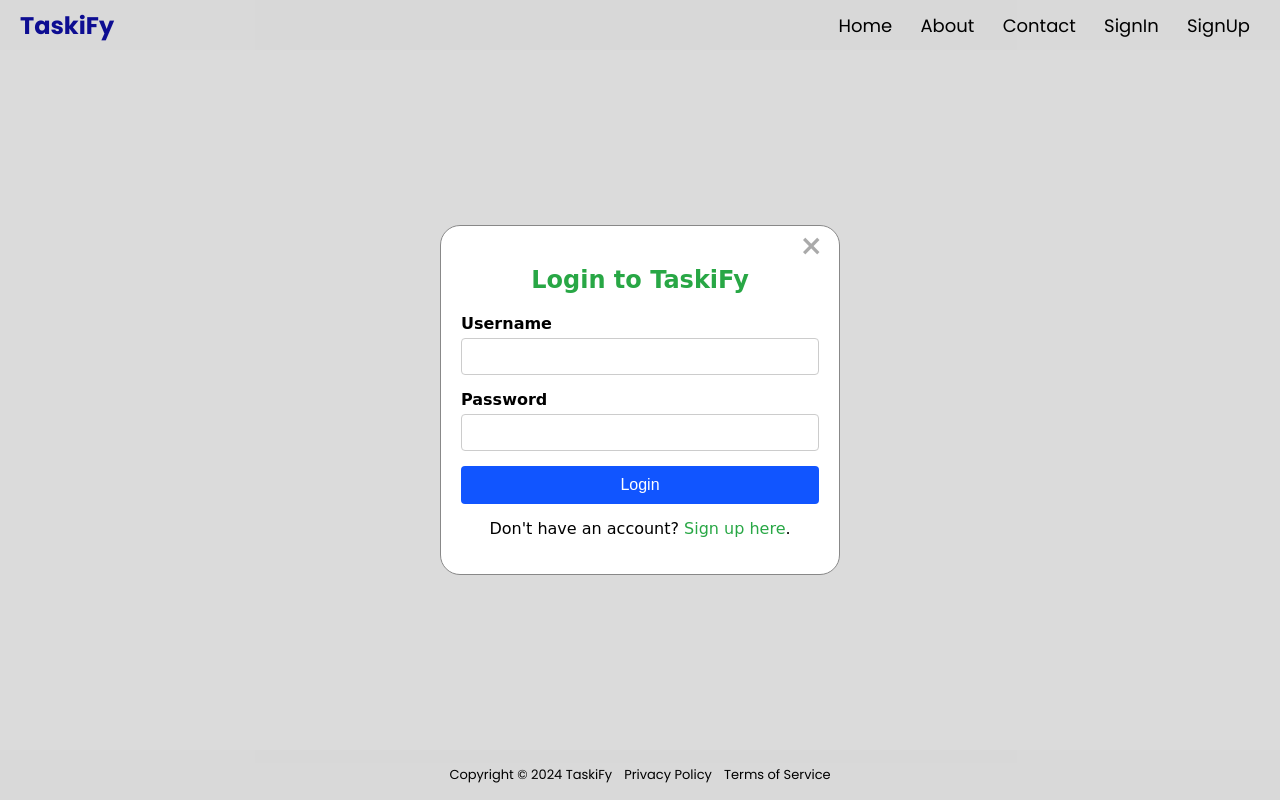
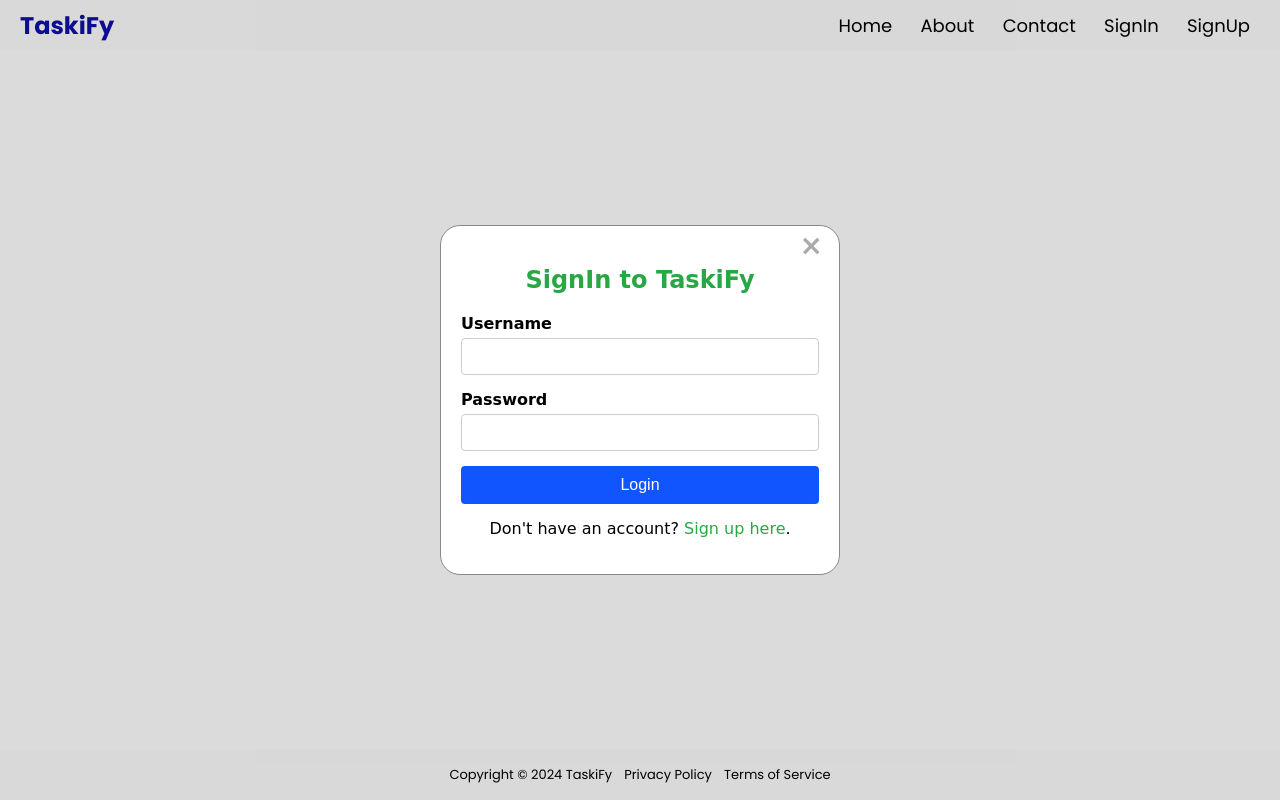
Before and after one commit to MrGiddy/taskify, a Flask app: page /login in a window 1280 px wide. Run offline with Flask 3, Linux system fonts and the light colour scheme.

Commit message:
(fix): Tweak the login form header

```diff
--- a/frontend/templates/login.html
+++ b/frontend/templates/login.html
@@ -1,9 +1,10 @@
-{% extends "base.html" %} {% block content %}
+{% extends "base.html" %}
+{% block content %}
 <main class="login-main">
   <div class="modal">
       <div class="modal-content">
         <div class="close">&times;</div>
-        <h2>Login to TaskiFy</h2>
+        <h2>SignIn to TaskiFy</h2>
         <form action="/login" method="post">
           <div class="login-form-group">
             <label for="username">Username</label>
```
